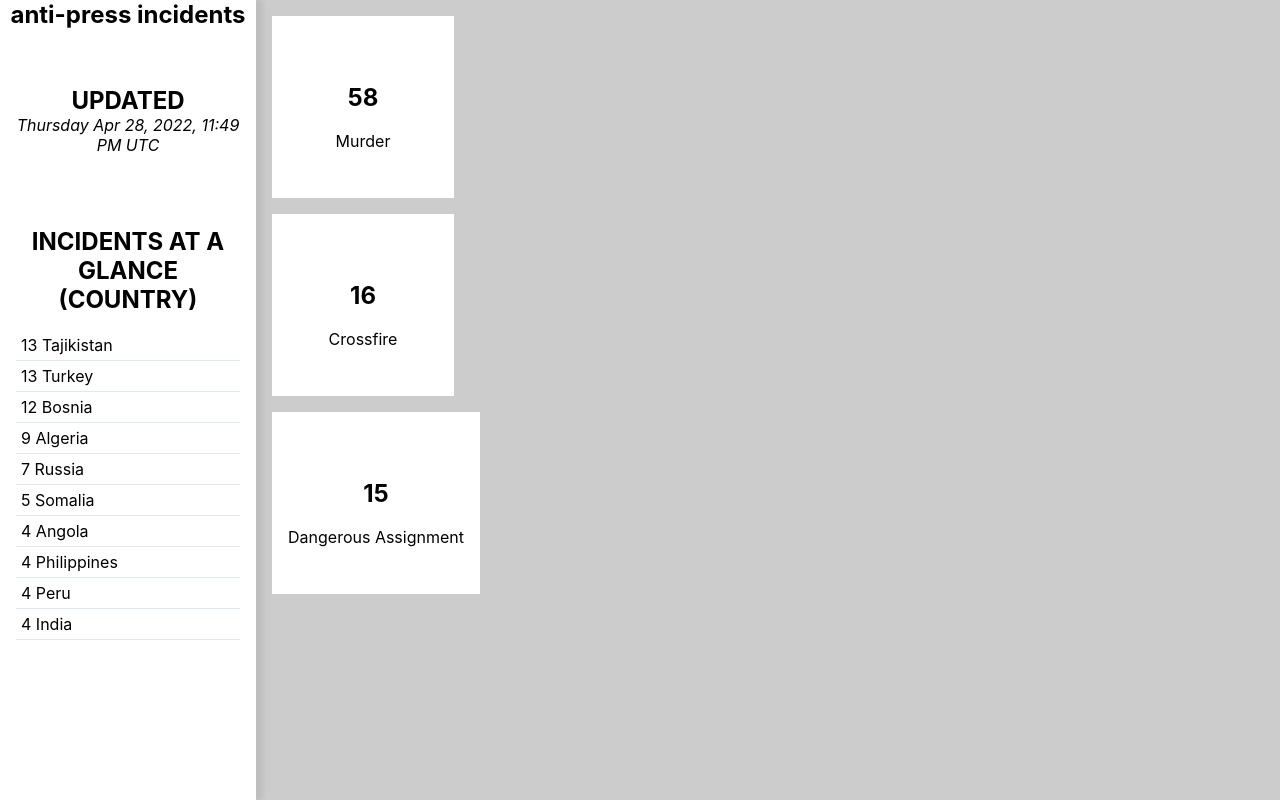
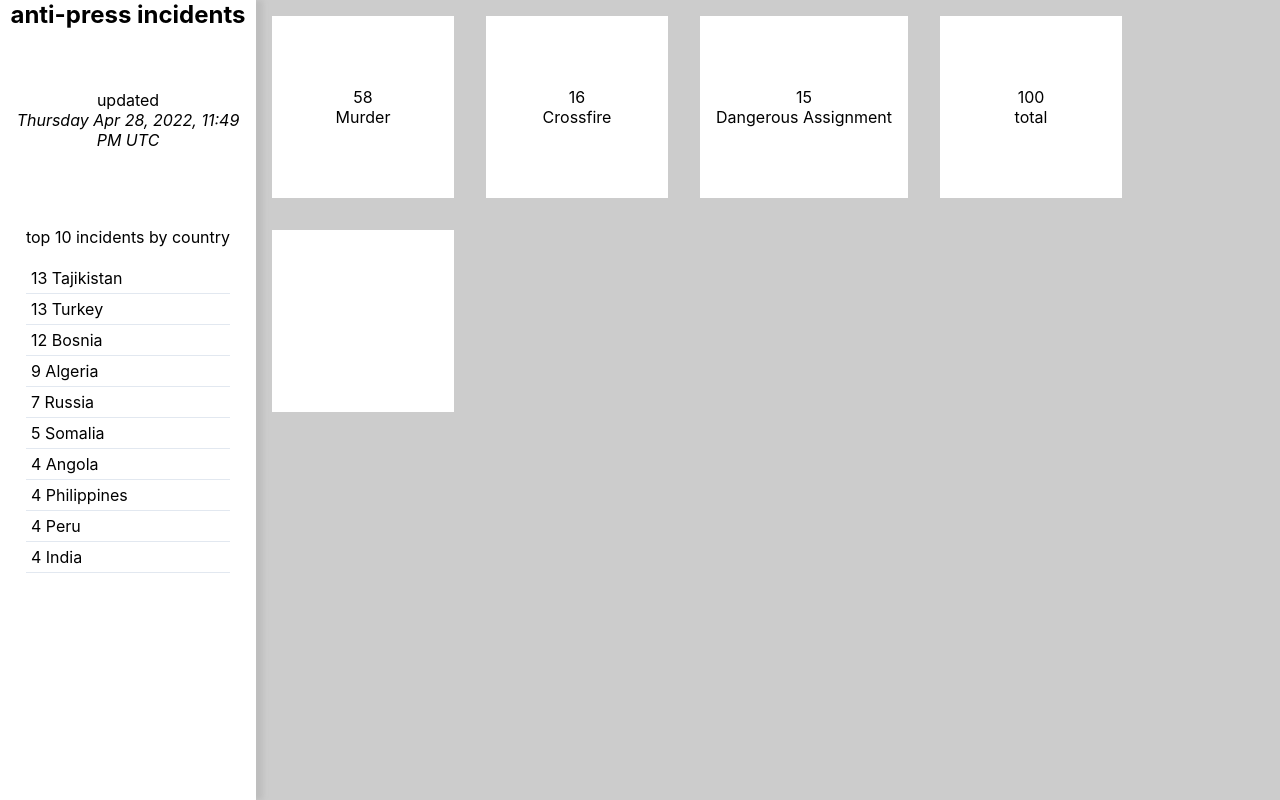
Before and after one commit to nicktahani/journalist-incidents, a React (Create React App) app: page / in a window 1280 px wide. Built offline with nearby package versions, Linux system fonts and the light colour scheme.

Commit message:
create custom data fetch hook

```diff
--- a/src/components/Card.js
+++ b/src/components/Card.js
@@ -4,7 +4,7 @@ import '../css/Card.css'
 export default function Card({ title, children }) {
   return (
     <div className='card'>
-        {title ? <h2 className='card-title'>{title}</h2> : ''}
+        {title ? <span className='card-title'>{title}</span> : ''}
         {children}
     </div>
   )
--- a/src/components/FetchIncidentsData.js
+++ b/src/components/FetchIncidentsData.js
@@ -1,31 +1,15 @@
-import React, { useState, useEffect } from 'react';
+import React from 'react';
 import { json } from 'd3-fetch'
 import Card from './Card';
 import { deserializer, getCounts } from '../util/incidents';
 import Pane from './Pane';
 import Table from './Table';
+import useFetch from './useFetch';
 
 const url = './data/persons.json'
 
 export function FetchIncidentsData() {
-  const [error, setError] = useState(false)
-  const [rawData, setRawData] = useState(null)
-  const [isFetching, setIsFetching] = useState(true)
-
-  useEffect(() => {
-    json(url)
-      .then(deserializer)
-      .then(data => {
-        setIsFetching(false)
-        setRawData(data)
-      })
-      .catch(err => {
-        setIsFetching(false)
-        setError(err)
-      })
-  }, [])
-
-  // console.log(rawData)
+  const { data, error, isFetching } = useFetch(url, json, deserializer)
 
   if (isFetching) {
     return <div>Loading...</div>
@@ -35,18 +19,15 @@ export function FetchIncidentsData() {
     <div className='wrapper' style={{display: 'flex'}}>
       <Pane title='anti-press incidents'>
         <Card title='updated'>
-           <i>{rawData.updatedAt}</i>
+           <i>{data.updatedAt}</i>
         </Card>
-        <Card title='incidents at a glance (country)'>
-          <Table data={rawData.incidents} />
+        <Card title='top 10 incidents by country'>
+          <Table data={data.incidents} />
         </Card>
       </Pane>
       <div className='main-dash'>
-        {/* <Card title={rawData.incidents.length}>
-          total incidents
-        </Card> */}
-
-        {getCounts(rawData.incidents, 'typeOfDeath')
+        <div className='stat-cards' style={{display: 'flex'}}>
+          {getCounts(data.incidents, 'typeOfDeath')
             .filter(d => d.prop !== 'null' && d.prop !== 'Unknown')
             .map(d =>
               <Card title={d.count}>
@@ -55,6 +36,8 @@ export function FetchIncidentsData() {
             )
           }
         </div>
+        <Card />
+      </div>
     </div>
   )
 }
--- /dev/null
+++ b/src/components/Map.js
@@ -0,0 +1,5 @@
+import React from 'react'
+
+export default function Map() {
+
+}
--- /dev/null
+++ b/src/components/useFetch.js
@@ -0,0 +1,23 @@
+import React, { useEffect, useState } from 'react';
+
+export default function useFetch(url, fetchFn, deserializer) {
+    const [data, setData] = useState(null)
+    const [error, setError] = useState(false)
+    const [isFetching, setIsFetching] = useState(true)
+
+    useEffect(() => {
+      fetchFn(url)
+        .then(deserializer)
+        .then(data => {
+          setIsFetching(false)
+          setData(data)
+        })
+        .catch(error => {
+          setIsFetching(false)
+          setError(error)
+        })
+    }, [url, fetchFn, deserializer])
+
+  return { data, error, isFetching }
+
+}
--- a/src/css/Card.css
+++ b/src/css/Card.css
@@ -12,12 +12,3 @@
   min-height: 150px;
   min-width: 150px;
 }
-
-.card h3 {
-  text-transform: capitalize;
-  margin: 0;
-}
-
-.card h2 {
-  text-transform: uppercase;
-}
--- a/src/util/incidents.js
+++ b/src/util/incidents.js
@@ -31,8 +31,11 @@ export function getCounts(data, prop) {
     }
     result[row[prop]]++
   }
-  return Object.keys(result)
+  const total = Object.values(result).reduce((a, b) => a + b)
+  const count_obj = Object.keys(result)
     .map(prop => ({prop, count: result[prop]}))
     .sort((a, b) => b.count - a.count)
     // .slice(0, 10)
+
+    return [...count_obj, {prop: 'total', count: total}]
 }
```
Lines whose indentation alone changed are shown as unchanged.
